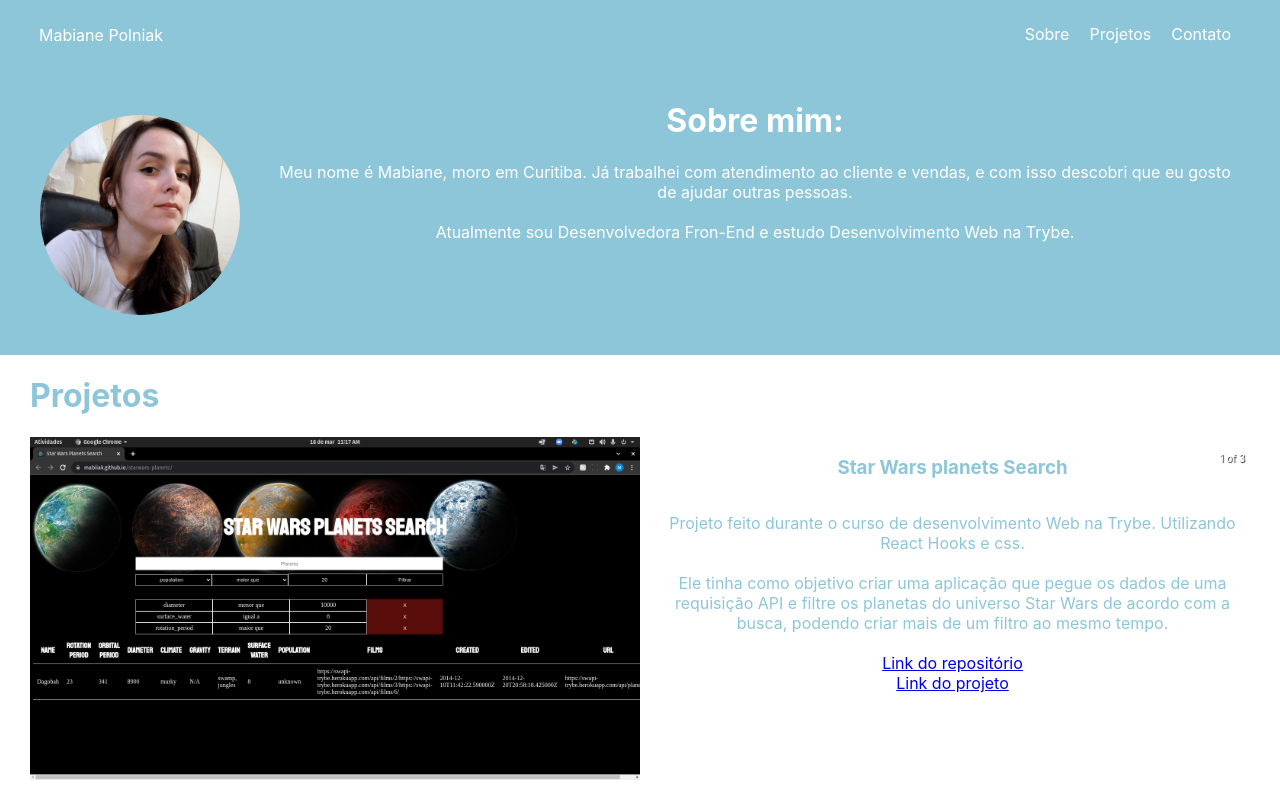
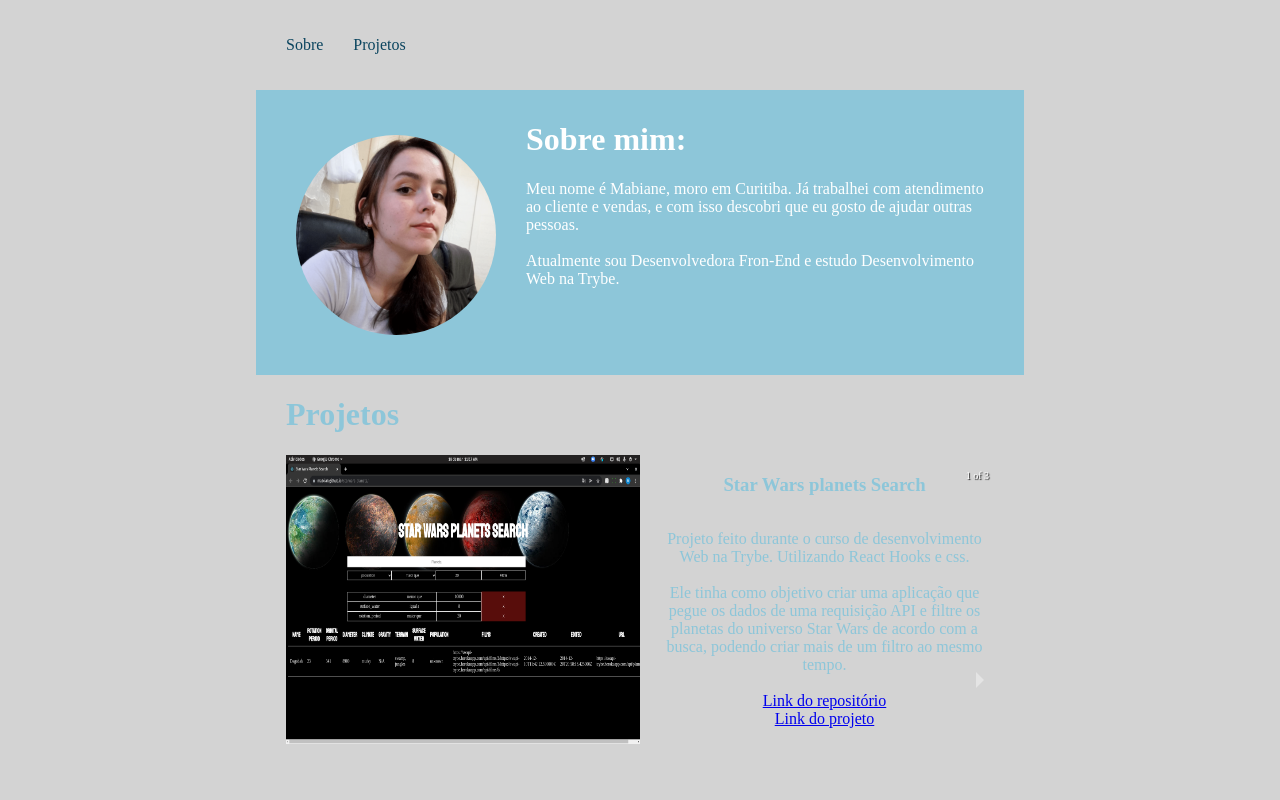
Before and after one commit to mabiiak/mabiiak.github.io, a React (Create React App) app: page / in a window 1280 px wide. Shown: the top 800 px of the page. Built offline with nearby package versions, Linux system fonts and the light colour scheme.

Commit message:
refactor: header

```diff
--- a/src/App.css
+++ b/src/App.css
@@ -1,38 +1,12 @@
-.App {
-  text-align: center;
+body {
+  background-color: rgb(211, 211, 211);
+  margin-left: 20%;
+  margin-right: 20%;
 }
 
-.App-logo {
-  height: 40vmin;
-  pointer-events: none;
-}
-
-@media (prefers-reduced-motion: no-preference) {
-  .App-logo {
-    animation: App-logo-spin infinite 20s linear;
+@media only screen and (max-width: 450px) {
+  body {
+    margin-left: 10%;
+    margin-right: 10%;
   }
 }
-
-.App-header {
-  background-color: #282c34;
-  min-height: 100vh;
-  display: flex;
-  flex-direction: column;
-  align-items: center;
-  justify-content: center;
-  font-size: calc(10px + 2vmin);
-  color: white;
-}
-
-.App-link {
-  color: #61dafb;
-}
-
-@keyframes App-logo-spin {
-  from {
-    transform: rotate(0deg);
-  }
-  to {
-    transform: rotate(360deg);
-  }
-}
--- a/src/components/Header/Header.js
+++ b/src/components/Header/Header.js
@@ -4,13 +4,8 @@ import { HeaderStyled } from '../Styled';
 export default function Header() {
   return (
     <HeaderStyled>
-      <p className='name'>Mabiane Polniak</p>
-      <div>
-        <p> Sobre </p>
-        <p> Projetos </p>
-        <p> Contato </p>
-      </div>
-
+      <p> Sobre </p>
+      <p> Projetos </p>
     </HeaderStyled>
   );
 }
--- a/src/components/Projects/Projects.js
+++ b/src/components/Projects/Projects.js
@@ -3,10 +3,13 @@ import "react-responsive-carousel/lib/styles/carousel.min.css"; // requires a lo
 import { Carousel } from 'react-responsive-carousel';
 import { Project }  from '../Styled';
 
-import pato from '../../images/pato.jpeg';
 import starWars from '../../images/starwarsPlanets.png';
 import wallet from '../../images/trybewalet.png';
 import trybetunes from '../../images/trybetunes.png';
+
+// Procurar outro carrossel ou criar paginas separadas os projetos
+// Inserir novamente o envio de emails
+// inserir botões com contatos
 
 export default function Projects() {
   return (
--- a/src/components/Styled.js
+++ b/src/components/Styled.js
@@ -1,51 +1,18 @@
 import styled from 'styled-components'
 
 const color = '#8dc6d9' ;
+const principalColor = '#0a445e';
 const alignInitial = {
   'margin-left': '30px',
 }
 
 export const HeaderStyled = styled.header `
-  background-color: ${color};
-  color: white;
+  color: ${principalColor};
   display: flex;
-  justify-content: space-between;
-  padding: 9px;
+  margin-bottom:20px;
+  margin-top:20px;
 
-  p {
-    margin-left: 30px
-  }
-
-  div {
-    display: flex;
-    margin-top: 5px;
-    margin-right: 30px;
-
-    p {
-      margin: 10px;
-    }
-  }
-
-  @media only screen and (max-width: 450px) {
-    .name {
-      font-size: 25px;
-      margin-top: 12px;
-      text-align: left;
-    }
-    p {
-      margin-left: 10px;
-    }
-    div {
-      flex-direction: column;
-      margin-right: 0;
-      margin-top: 11px;
-      p {
-        margin: 5px;
-        margin-right: 10px;
-        text-align: right;
-      }
-    }
-  }
+  p { margin-left: 30px }
 `
 export const AboutStyled = styled.div`
   background-color: ${color};
--- a/src/index.css
+++ /dev/null
@@ -1,13 +0,0 @@
-body {
-  margin: 0;
-  font-family: -apple-system, BlinkMacSystemFont, 'Segoe UI', 'Roboto', 'Oxygen',
-    'Ubuntu', 'Cantarell', 'Fira Sans', 'Droid Sans', 'Helvetica Neue',
-    sans-serif;
-  -webkit-font-smoothing: antialiased;
-  -moz-osx-font-smoothing: grayscale;
-}
-
-code {
-  font-family: source-code-pro, Menlo, Monaco, Consolas, 'Courier New',
-    monospace;
-}
--- a/src/index.js
+++ b/src/index.js
@@ -1,8 +1,6 @@
 import React from 'react';
 import ReactDOM from 'react-dom';
-import './index.css';
 import App from './App';
-import reportWebVitals from './reportWebVitals';
 
 ReactDOM.render(
   <React.StrictMode>
@@ -14,4 +12,3 @@ ReactDOM.render(
 // If you want to start measuring performance in your app, pass a function
 // to log results (for example: reportWebVitals(console.log))
 // or send to an analytics endpoint. Learn more: https://bit.ly/CRA-vitals
-reportWebVitals();
--- a/src/reportWebVitals.js
+++ /dev/null
@@ -1,13 +0,0 @@
-const reportWebVitals = onPerfEntry => {
-  if (onPerfEntry && onPerfEntry instanceof Function) {
-    import('web-vitals').then(({ getCLS, getFID, getFCP, getLCP, getTTFB }) => {
-      getCLS(onPerfEntry);
-      getFID(onPerfEntry);
-      getFCP(onPerfEntry);
-      getLCP(onPerfEntry);
-      getTTFB(onPerfEntry);
-    });
-  }
-};
-
-export default reportWebVitals;
```
Also changed, not shown: src/setupTests.js (deleted, +0 -5 lines), src/logo.svg (deleted).
